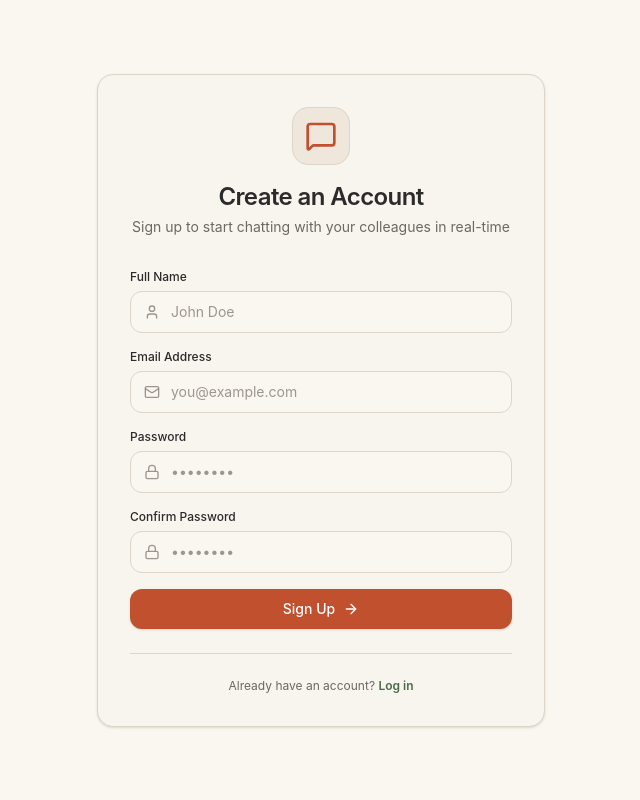
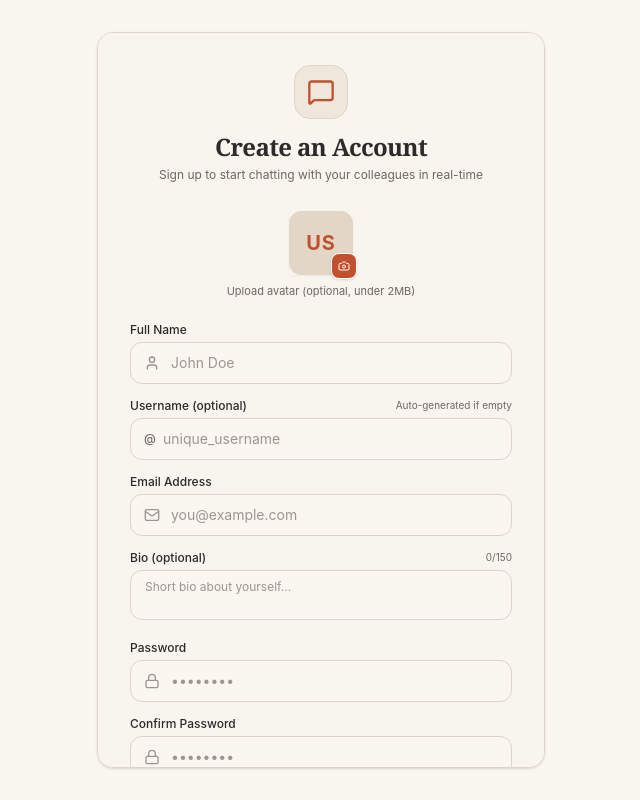
Before and after one commit to hemantdad3/Chat-App, a React (Vite) app in the folder client/: page /signup in a window 1280 px wide. Shown: the whole page, without its empty margins (319-959 px from the left). Built offline with nearby package versions, Linux system fonts and the light colour scheme; no server answers.

Commit message:
feat: add username, avatar upload, and bio fields to signup form

```diff
--- a/client/src/components/auth/AuthForm.jsx
+++ b/client/src/components/auth/AuthForm.jsx
@@ -1,10 +1,22 @@
-import React, { useState } from 'react';
+import React, { useState, useRef } from 'react';
 import { Link, useNavigate } from 'react-router-dom';
 import { useAuth } from '../../context/AuthContext';
-import { Mail, Lock, User, ArrowRight, Loader2, AlertCircle, MessageSquare } from 'lucide-react';
+import Avatar from '../common/Avatar';
+import {
+  Mail,
+  Lock,
+  User,
+  ArrowRight,
+  Loader2,
+  AlertCircle,
+  MessageSquare,
+  Camera,
+  AtSign,
+} from 'lucide-react';
 
 /**
  * Reusable AuthForm component for Login and Signup
+ * Supports Full Name, Username, Avatar upload, Bio, Email, and Password
  * @param {{ mode: 'login' | 'signup' }} props
  */
 const AuthForm = ({ mode }) => {
@@ -14,18 +26,44 @@ const AuthForm = ({ mode }) => {
 
   const [formData, setFormData] = useState({
     name: '',
+    username: '',
     email: '',
+    bio: '',
     password: '',
     confirmPassword: '',
   });
 
+  const [avatarFile, setAvatarFile] = useState(null);
+  const [avatarPreview, setAvatarPreview] = useState(null);
   const [localError, setLocalError] = useState('');
   const [submitting, setSubmitting] = useState(false);
+
+  const fileInputRef = useRef(null);
 
   const handleChange = (e) => {
     if (localError) setLocalError('');
     if (serverError) clearError();
     setFormData({ ...formData, [e.target.name]: e.target.value });
+  };
+
+  const handleAvatarChange = (e) => {
+    const file = e.target.files?.[0];
+    if (!file) return;
+
+    if (localError) setLocalError('');
+    if (serverError) clearError();
+
+    const validTypes = ['image/jpeg', 'image/png', 'image/webp'];
+    if (!validTypes.includes(file.type)) {
+      return setLocalError('Please select a JPG, PNG, or WebP image file.');
+    }
+
+    if (file.size > 2 * 1024 * 1024) {
+      return setLocalError('Avatar image size must be under 2MB.');
+    }
+
+    setAvatarFile(file);
+    setAvatarPreview(URL.createObjectURL(file));
   };
 
   const handleSubmit = async (e) => {
@@ -37,8 +75,19 @@ const AuthForm = ({ mode }) => {
       return setLocalError('Please enter your full name');
     }
 
+    if (isSignup && formData.username.trim()) {
+      const cleanUsername = formData.username.trim().toLowerCase();
+      if (!/^[a-zA-Z0-9_]{3,30}$/.test(cleanUsername)) {
+        return setLocalError('Username must be 3–30 characters and contain only letters, numbers, or underscores');
+      }
+    }
+
     if (!formData.email.trim()) {
       return setLocalError('Please enter your email address');
+    }
+
+    if (isSignup && formData.bio.length > 150) {
+      return setLocalError('Bio cannot exceed 150 characters');
     }
 
     if (!formData.password) {
@@ -56,13 +105,39 @@ const AuthForm = ({ mode }) => {
     setSubmitting(true);
     try {
       if (isSignup) {
-        await signup(formData.name.trim(), formData.email.trim(), formData.password);
+        if (avatarFile) {
+          const formPayload = new FormData();
+          formPayload.append('name', formData.name.trim());
+          formPayload.append('email', formData.email.trim());
+          formPayload.append('password', formData.password);
+          if (formData.username.trim()) {
+            formPayload.append('username', formData.username.trim().toLowerCase());
+          }
+          if (formData.bio.trim()) {
+            formPayload.append('bio', formData.bio.trim());
+          }
+          formPayload.append('avatar', avatarFile);
+          await signup(formPayload);
+        } else {
+          const jsonPayload = {
+            name: formData.name.trim(),
+            email: formData.email.trim(),
+            password: formData.password,
+          };
+          if (formData.username.trim()) {
+            jsonPayload.username = formData.username.trim().toLowerCase();
+          }
+          if (formData.bio.trim()) {
+            jsonPayload.bio = formData.bio.trim();
+          }
+          await signup(jsonPayload);
+        }
       } else {
         await login(formData.email.trim(), formData.password);
       }
       navigate('/chat');
     } catch (err) {
-      // Error handled by AuthContext state or caught here
+      // Error handled by AuthContext or caught here
     } finally {
       setSubmitting(false);
     }
@@ -71,16 +146,16 @@ const AuthForm = ({ mode }) => {
   const displayError = localError || serverError;
 
   return (
-    <div className="w-full max-w-md bg-sand-light border border-ink-border rounded-2xl p-8 shadow-sm">
+    <div className="w-full max-w-md bg-sand-light border border-ink-border rounded-2xl p-6 sm:p-8 shadow-sm max-h-[92vh] overflow-y-auto">
       {/* Header */}
-      <div className="flex flex-col items-center text-center mb-8">
-        <div className="p-3 bg-sand border border-ink-border rounded-2xl text-terracotta mb-4">
-          <MessageSquare className="w-8 h-8" />
+      <div className="flex flex-col items-center text-center mb-6">
+        <div className="p-3 bg-sand border border-ink-border rounded-2xl text-terracotta mb-3">
+          <MessageSquare className="w-7 h-7" />
         </div>
-        <h1 className="text-2xl font-semibold tracking-tight text-ink">
+        <h1 className="text-2xl font-semibold tracking-tight text-ink font-serif">
           {isSignup ? 'Create an Account' : 'Welcome Back'}
         </h1>
-        <p className="text-sm text-ink-muted mt-1">
+        <p className="text-xs text-ink-muted mt-1">
           {isSignup
             ? 'Sign up to start chatting with your colleagues in real-time'
             : 'Enter your credentials to access your conversations'}
@@ -89,18 +164,55 @@ const AuthForm = ({ mode }) => {
 
       {/* Error Alert */}
       {displayError && (
-        <div className="mb-6 p-3.5 bg-rose-50 border border-rose-200 rounded-xl text-rose-700 text-xs flex items-center gap-2.5 animate-fadeIn">
+        <div className="mb-5 p-3.5 bg-rose-50 border border-rose-200 rounded-xl text-rose-700 text-xs flex items-center gap-2.5 animate-fadeIn">
           <AlertCircle className="w-4 h-4 shrink-0" />
           <span>{displayError}</span>
         </div>
       )}
 
       {/* Form */}
-      <form onSubmit={handleSubmit} className="space-y-4">
-        {/* Name (Signup only) */}
+      <form onSubmit={handleSubmit} className="space-y-3.5">
+        {/* Avatar Upload (Signup only) */}
+        {isSignup && (
+          <div className="flex flex-col items-center justify-center pt-1 pb-2">
+            <div className="relative group cursor-pointer" onClick={() => fileInputRef.current?.click()}>
+              <Avatar
+                src={avatarPreview}
+                name={formData.name || 'User'}
+                size="xl"
+                className="shadow-xs"
+              />
+
+              {/* Camera upload overlay */}
+              <div className="absolute inset-0 bg-ink/50 group-hover:opacity-100 opacity-0 rounded-xl flex flex-col items-center justify-center transition-opacity text-white">
+                <Camera className="w-5 h-5 mb-0.5" />
+                <span className="text-[9px] font-medium">Photo</span>
+              </div>
+
+              {/* Small camera badge */}
+              <div className="absolute -bottom-1 -right-1 p-1.5 bg-terracotta text-white rounded-lg shadow-sm border border-white">
+                <Camera className="w-3 h-3" />
+              </div>
+            </div>
+
+            <input
+              type="file"
+              ref={fileInputRef}
+              onChange={handleAvatarChange}
+              accept="image/jpeg,image/png,image/webp"
+              className="hidden"
+            />
+
+            <span className="text-[11px] text-ink-muted mt-2">
+              {avatarFile ? avatarFile.name : 'Upload avatar (optional, under 2MB)'}
+            </span>
+          </div>
+        )}
+
+        {/* Full Name (Signup only) */}
         {isSignup && (
           <div>
-            <label className="block text-xs font-medium text-ink mb-1.5" htmlFor="name">
+            <label className="block text-xs font-medium text-ink mb-1" htmlFor="name">
               Full Name
             </label>
             <div className="relative">
@@ -112,16 +224,46 @@ const AuthForm = ({ mode }) => {
                 value={formData.name}
                 onChange={handleChange}
                 placeholder="John Doe"
-                className="w-full bg-cream border border-ink-border text-ink text-sm rounded-xl pl-10 pr-4 py-2.5 placeholder-ink-faint focus:outline-none focus:border-terracotta focus:ring-1 focus:ring-terracotta transition-colors"
+                className="w-full bg-cream border border-ink-border text-ink text-xs sm:text-sm rounded-xl pl-10 pr-4 py-2.5 placeholder-ink-faint focus:outline-none focus:border-terracotta focus:ring-1 focus:ring-terracotta transition-colors"
                 autoComplete="name"
               />
             </div>
           </div>
         )}
 
-        {/* Email */}
+        {/* Username (Signup only) */}
+        {isSignup && (
+          <div>
+            <div className="flex items-center justify-between mb-1">
+              <label className="text-xs font-medium text-ink" htmlFor="username">
+                Username (optional)
+              </label>
+              <span className="text-[10px] text-ink-muted">Auto-generated if empty</span>
+            </div>
+            <div className="relative">
+              <span className="absolute left-3.5 top-1/2 -translate-y-1/2 text-xs font-medium text-ink-muted select-none">
+                @
+              </span>
+              <input
+                id="username"
+                name="username"
+                type="text"
+                value={formData.username}
+                onChange={(e) =>
+                  setFormData({ ...formData, username: e.target.value.toLowerCase().trim() })
+                }
+                placeholder="unique_username"
+                maxLength={30}
+                className="w-full bg-cream border border-ink-border text-ink text-xs sm:text-sm rounded-xl pl-8 pr-4 py-2.5 placeholder-ink-faint focus:outline-none focus:border-terracotta focus:ring-1 focus:ring-terracotta transition-colors"
+                autoComplete="username"
+              />
+            </div>
+          </div>
+        )}
+
+        {/* Email Address */}
         <div>
-          <label className="block text-xs font-medium text-ink mb-1.5" htmlFor="email">
+          <label className="block text-xs font-medium text-ink mb-1" htmlFor="email">
             Email Address
           </label>
           <div className="relative">
@@ -133,15 +275,43 @@ const AuthForm = ({ mode }) => {
               value={formData.email}
               onChange={handleChange}
               placeholder="you@example.com"
-              className="w-full bg-cream border border-ink-border text-ink text-sm rounded-xl pl-10 pr-4 py-2.5 placeholder-ink-faint focus:outline-none focus:border-terracotta focus:ring-1 focus:ring-terracotta transition-colors"
+              className="w-full bg-cream border border-ink-border text-ink text-xs sm:text-sm rounded-xl pl-10 pr-4 py-2.5 placeholder-ink-faint focus:outline-none focus:border-terracotta focus:ring-1 focus:ring-terracotta transition-colors"
               autoComplete="email"
             />
           </div>
         </div>
 
+        {/* Bio (Signup only) */}
+        {isSignup && (
+          <div>
+            <div className="flex items-center justify-between mb-1">
+              <label className="text-xs font-medium text-ink" htmlFor="bio">
+                Bio (optional)
+              </label>
+              <span
+                className={`text-[10px] ${
+                  formData.bio.length > 140 ? 'text-terracotta font-semibold' : 'text-ink-muted'
+                }`}
+              >
+                {formData.bio.length}/150
+              </span>
+            </div>
+            <textarea
+              id="bio"
+              name="bio"
+              value={formData.bio}
+              onChange={handleChange}
+              placeholder="Short bio about yourself..."
+              maxLength={150}
+              rows={2}
+              className="w-full bg-cream border border-ink-border text-ink text-xs rounded-xl px-3.5 py-2 placeholder-ink-faint focus:outline-none focus:border-terracotta focus:ring-1 focus:ring-terracotta transition-colors resize-none"
+            />
+          </div>
+        )}
+
         {/* Password */}
         <div>
-          <label className="block text-xs font-medium text-ink mb-1.5" htmlFor="password">
+          <label className="block text-xs font-medium text-ink mb-1" htmlFor="password">
             Password
           </label>
           <div className="relative">
@@ -153,7 +323,7 @@ const AuthForm = ({ mode }) => {
               value={formData.password}
               onChange={handleChange}
               placeholder="••••••••"
-              className="w-full bg-cream border border-ink-border text-ink text-sm rounded-xl pl-10 pr-4 py-2.5 placeholder-ink-faint focus:outline-none focus:border-terracotta focus:ring-1 focus:ring-terracotta transition-colors"
+              className="w-full bg-cream border border-ink-border text-ink text-xs sm:text-sm rounded-xl pl-10 pr-4 py-2.5 placeholder-ink-faint focus:outline-none focus:border-terracotta focus:ring-1 focus:ring-terracotta transition-colors"
               autoComplete={isSignup ? 'new-password' : 'current-password'}
             />
           </div>
@@ -162,7 +332,7 @@ const AuthForm = ({ mode }) => {
         {/* Confirm Password (Signup only) */}
         {isSignup && (
           <div>
-            <label className="block text-xs font-medium text-ink mb-1.5" htmlFor="confirmPassword">
+            <label className="block text-xs font-medium text-ink mb-1" htmlFor="confirmPassword">
               Confirm Password
             </label>
             <div className="relative">
@@ -174,7 +344,7 @@ const AuthForm = ({ mode }) => {
                 value={formData.confirmPassword}
                 onChange={handleChange}
                 placeholder="••••••••"
-                className="w-full bg-cream border border-ink-border text-ink text-sm rounded-xl pl-10 pr-4 py-2.5 placeholder-ink-faint focus:outline-none focus:border-terracotta focus:ring-1 focus:ring-terracotta transition-colors"
+                className="w-full bg-cream border border-ink-border text-ink text-xs sm:text-sm rounded-xl pl-10 pr-4 py-2.5 placeholder-ink-faint focus:outline-none focus:border-terracotta focus:ring-1 focus:ring-terracotta transition-colors"
                 autoComplete="new-password"
               />
             </div>
@@ -185,7 +355,7 @@ const AuthForm = ({ mode }) => {
         <button
           type="submit"
           disabled={submitting}
-          className="w-full mt-2 py-2.5 px-4 bg-terracotta hover:bg-terracotta-hover disabled:bg-terracotta/50 disabled:cursor-not-allowed text-white text-sm font-medium rounded-xl flex items-center justify-center gap-2 transition-all cursor-pointer shadow-sm"
+          className="w-full mt-2 py-2.5 px-4 bg-terracotta hover:bg-terracotta-hover disabled:bg-terracotta/50 disabled:cursor-not-allowed text-white text-xs sm:text-sm font-medium rounded-xl flex items-center justify-center gap-2 transition-all cursor-pointer shadow-sm"
         >
           {submitting ? (
             <>
@@ -202,7 +372,7 @@ const AuthForm = ({ mode }) => {
       </form>
 
       {/* Switch auth mode footer */}
-      <div className="mt-6 pt-6 border-t border-ink-border text-center text-xs text-ink-muted">
+      <div className="mt-5 pt-4 border-t border-ink-border text-center text-xs text-ink-muted">
         {isSignup ? (
           <p>
             Already have an account?{' '}
--- a/client/src/context/AuthContext.jsx
+++ b/client/src/context/AuthContext.jsx
@@ -26,11 +26,20 @@ export const AuthProvider = ({ children }) => {
   }, []);
 
   // Signup action
-  const signup = async (name, email, password) => {
+  const signup = async (payloadOrName, email, password, username, bio, avatarFile) => {
     setLoading(true);
     setError(null);
     try {
-      const data = await authService.signup({ name, email, password });
+      let payload;
+      if (payloadOrName instanceof FormData) {
+        payload = payloadOrName;
+      } else if (typeof payloadOrName === 'object' && payloadOrName !== null) {
+        payload = payloadOrName;
+      } else {
+        payload = { name: payloadOrName, email, password, username, bio };
+      }
+
+      const data = await authService.signup(payload);
       setUser(data);
       return data;
     } catch (err) {
--- a/client/src/services/authService.js
+++ b/client/src/services/authService.js
@@ -9,6 +9,14 @@ const authService = {
    * @param {{ name: string, email: string, password: string }} userData
    */
   signup: async (userData) => {
+    if (userData instanceof FormData) {
+      const response = await api.post('/auth/signup', userData, {
+        headers: {
+          'Content-Type': 'multipart/form-data',
+        },
+      });
+      return response.data;
+    }
     const response = await api.post('/auth/signup', userData);
     return response.data;
   },
```
Also changed, not shown: 2 other files (tests, documents, lock files or other folders).
